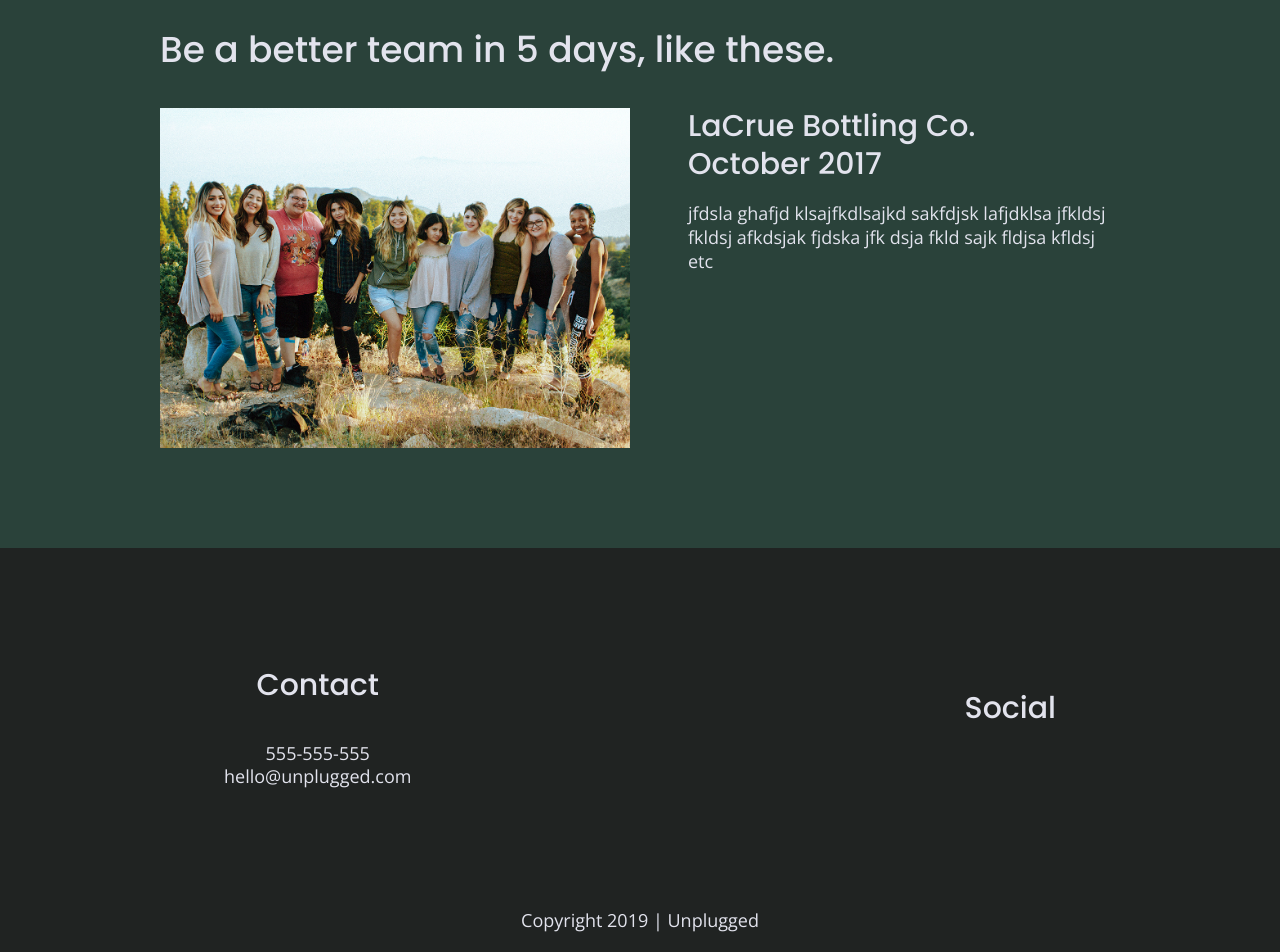
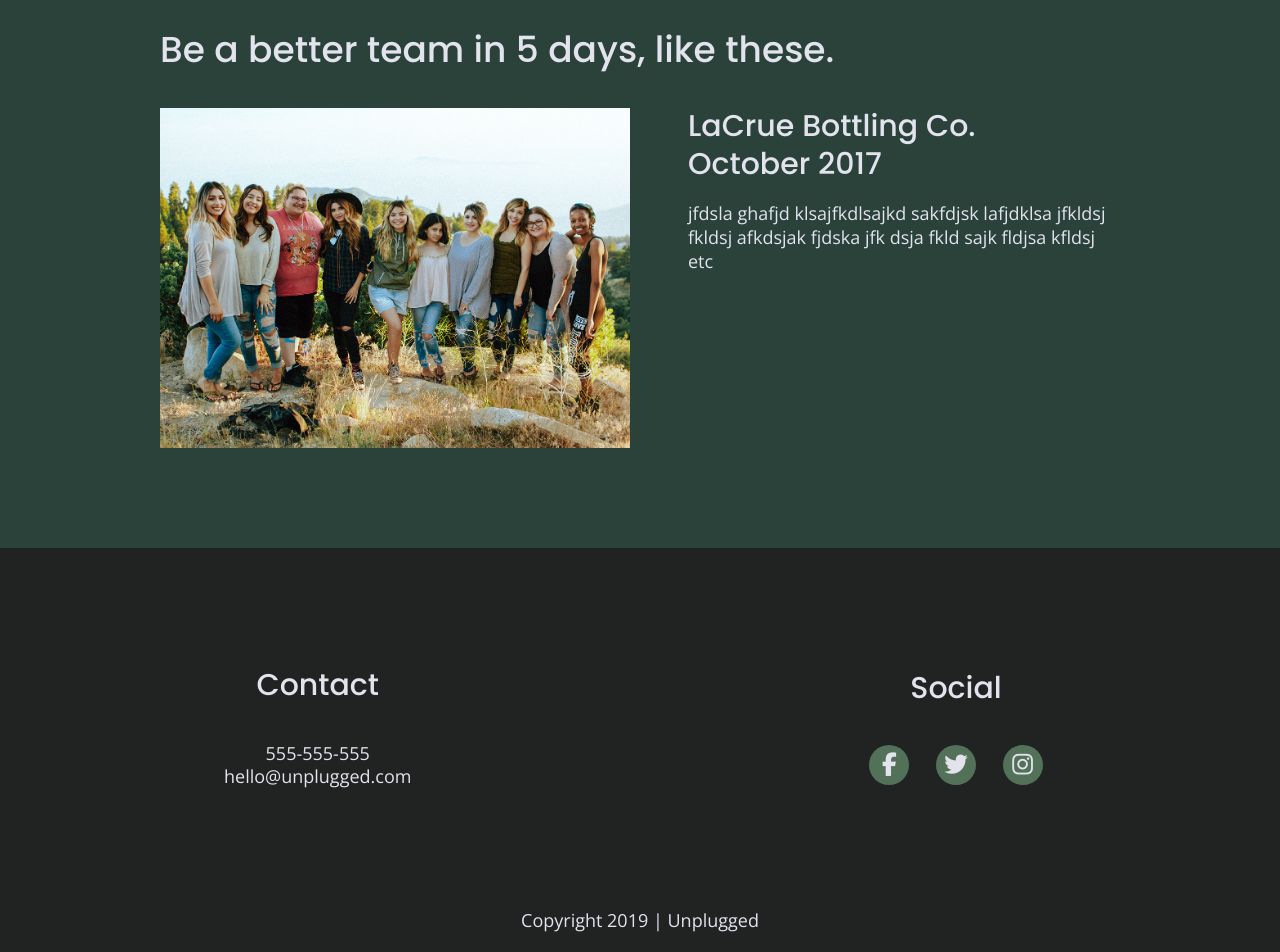
Before and after one commit to suzesmith/unplugged-boilerplate, a website built with Parcel: page index.html in a window 1280 px wide. Shown: the part 2102-3054 px from the top of the page. Built offline with nearby package versions, Linux system fonts and the light colour scheme.

Commit message:
Add fontawesome social icons and styles

```diff
--- a/css/main.css
+++ b/css/main.css
@@ -204,6 +204,11 @@
     font-size: 1.125em;
   }
 
+  footer .content-wrapper {
+    width: 55%;
+    margin: 50px 0;
+  }
+
   footer {
     background-color: #202322;
     color:  #e2e3ed;
@@ -215,10 +220,8 @@
     margin-bottom: 50px;
   }
 
-  footer .social-icons p {
-    display: flex;
-    justify-content: center;
-    align-items: center;
+  footer p {
+    margin: 0;
   }
 
   footer .social-icons {
@@ -227,14 +230,19 @@
     align-items: center;
   }
 
-  footer .content-wrapper {
-    width: 55%;
-    margin: 50px 0;
+  footer .social-icons p {
+    background-color: #527158;
+    border-radius: 50%;
+    width: 40px;
+    height: 40px;
+    display: flex;
+    justify-content: center;
+    align-items: center;
   }
 
-  footer p {
-    margin: 0;
-  }
+  footer .social-icons p i {
+    font-size: 1.3125em;
+ }
 
   footer .copyright {
     text-align: center;
@@ -671,6 +679,10 @@
         line-height: 1.285;
     }
 
+    footer .social-icons {
+      width: 12.5em;
+    }
+
     footer .copyright {
         width: 100%;
     }
--- a/index.html
+++ b/index.html
@@ -144,13 +144,13 @@
               <h4> Social </h4>
                 <div class="social-icons">
                   <p>
-                    <a href="https://www.facebook.com/yoursite" target="_blank"></a>
+                    <a href="https://www.facebook.com/yoursite" target="_blank"><i class="fab fa-facebook-f"></i></a>
                   </p>
                   <p>
-                    <a href="https://www.twitter.com/yoursite" target="_blank"></a>
+                    <a href="https://www.twitter.com/yoursite" target="_blank"><i class="fab fa-twitter"></i></a>
                   </p>
                   <p>
-                    <a href="https://www.instagram.com/yoursite" target="_blank"></a>
+                    <a href="https://www.instagram.com/yoursite" target="_blank"><i class="fab fa-instagram"></i></a>
                   </p>
                 </div>
             </div>
```
